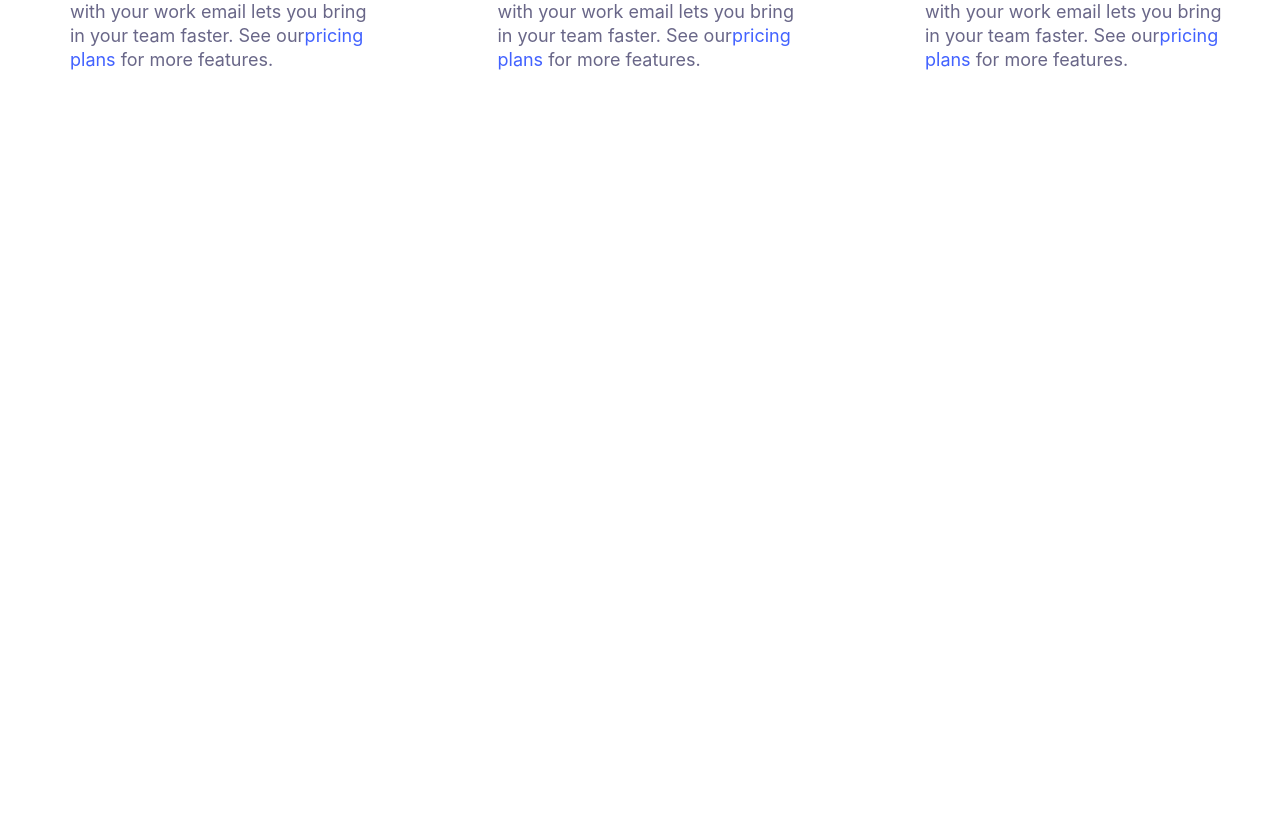
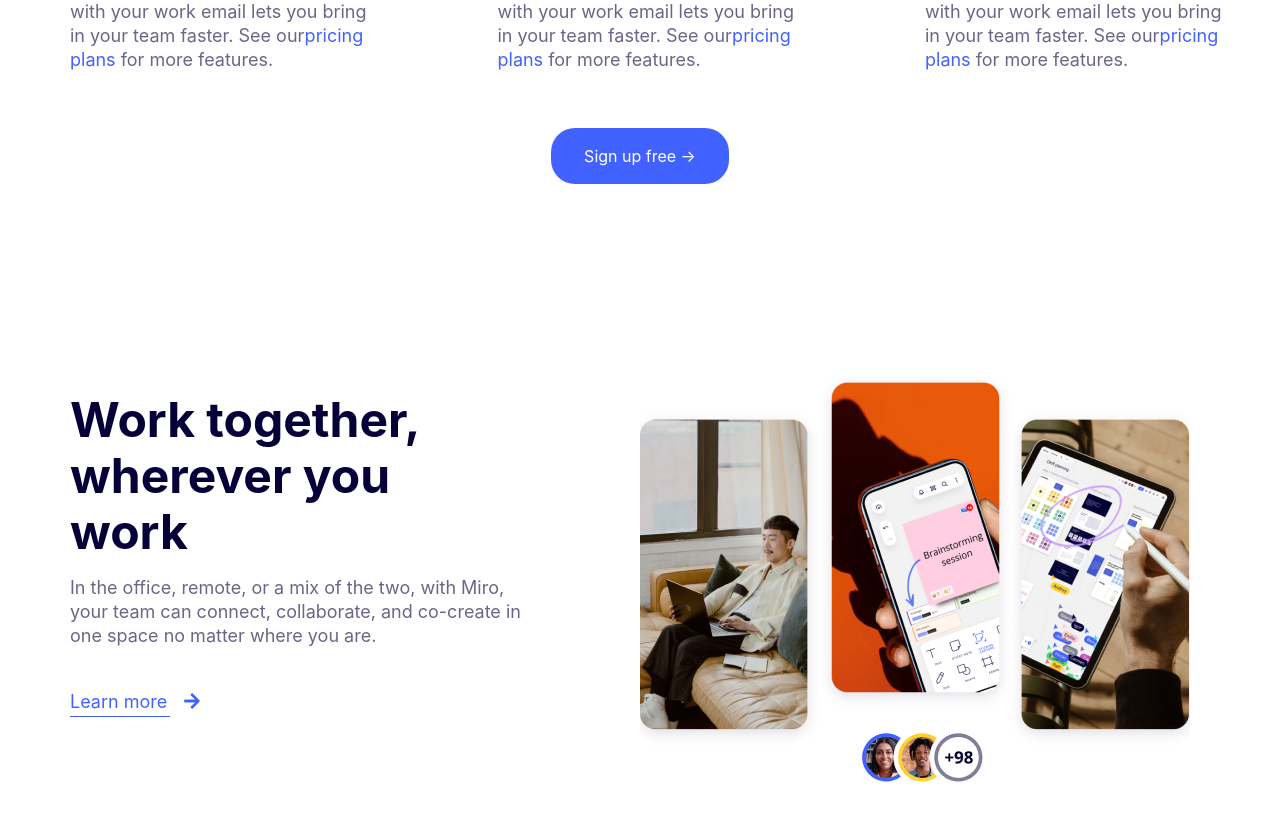
Before and after one commit to RezaualHossenSunny/miro, a React (Vite) app: page / in a window 1280 px wide. Shown: the part 1707-2527 px from the top of the page. Before the commit the page ends 1891 px from the top, so only its background shows below. Built offline with nearby package versions, Linux system fonts and the light colour scheme.

Commit message:
work done

```diff
--- a/src/App.jsx
+++ b/src/App.jsx
@@ -2,6 +2,7 @@ import Baner from "./Component/Baner"
 import Collaborate from "./Component/Collaborate"
 import Heder from "./Component/Heder"
 import User from "./Component/User"
+import Work from "./Component/Work"
 
 
 function App() {
@@ -12,6 +13,7 @@ function App() {
     <Baner/>
     <User/>
     <Collaborate/>
+    <Work/>
     </>
   )
 }
--- a/src/Component/Collaborate.jsx
+++ b/src/Component/Collaborate.jsx
@@ -23,10 +23,19 @@ const Collaborate = () => {
                 </div>
 
                 <div className='w-3/12'>
-                    <h2 className='font-inter text-comon font-bold  text-2xl'>Free forever</h2>
+                    <h2 className='font-inter text-comon font-bold  text-2xl'>Security first</h2>
                     <p className='mt-6 font-inter text-second text-lg text-semibold w-[313.559px] not-italic  leading-6'>Our free plan gives you unlimited team members, 3 boards, and 300+ expert-made templates. Signing up with your work email lets you bring in your team faster. See our
                         <spam className='text-[#4262FF] leading-6'>pricing plans </spam>for more features.</p>
                 </div>
+                </div>
+
+                <div className='mx-auto w-[178px] mt-14 text-center'>
+
+
+                <p className='text-[#FFF]  text-base font-normal font-inter rounded-3xl  py-4 px-7 bg-[#4262FF] '>Sign up free →</p>
+
+
+
                 </div>
 
             </div>
--- /dev/null
+++ b/src/Component/Work.jsx
@@ -0,0 +1,29 @@
+import React from 'react'
+import { FaArrowRight } from "react-icons/fa";
+import baner from '../assets/work.png'
+const Work = () => {
+  return (
+    <>
+        <div className='max-w-container mx-auto  flex'>
+        <div className='w-3/6 py-24'>
+            <h1 className='text-5xl font-bold text-comon font-inter w-[440px] leading-[56px]'>Work together, wherever you work</h1>
+
+            <p className='mt-4 text-lg font-inter text-second leading-6 w-[453px]'>In the office, remote, or a mix of the two, with Miro, your team can connect, collaborate, and co-create in one space no matter where you are.</p>
+
+
+            <p  className='mt-10 font-normal text-lg font-inter text-[#4262FF] flex gap-4'>
+            Learn more
+            <FaArrowRight className='mt-1 text-lg' />
+            </p>
+            <p className='w-[100px] h-[1px] bg-[#4262FF] '></p>
+        </div>
+        <div className='w-3/6'>
+            <img src={baner}/>
+        </div>
+
+        </div>
+    </>
+  )
+}
+
+export default Work
--- a/tailwind.config.js
+++ b/tailwind.config.js
@@ -20,6 +20,7 @@ export default {
       },
       backgroundImage: {
         'baner': "url('./src/assets/baner.png')",
+        // 'work':  "url('./src/assets/work.png')"
 
       }
     },
```
Also changed, not shown: src/assets/work.png (added).
